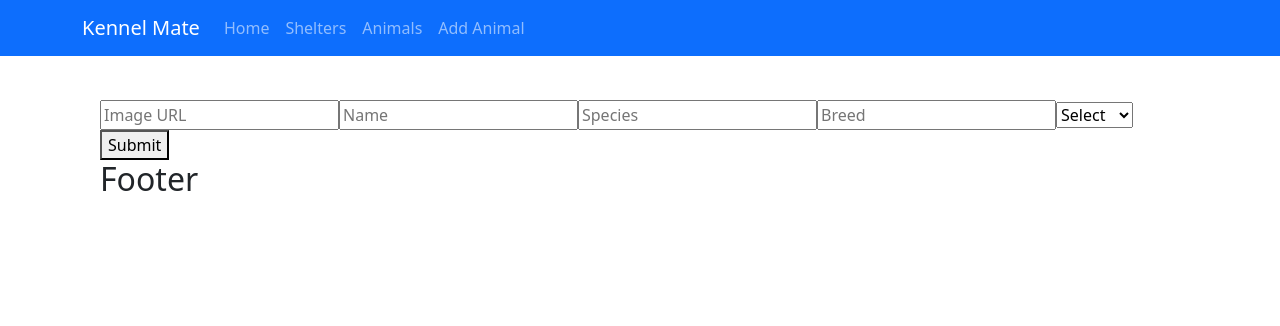
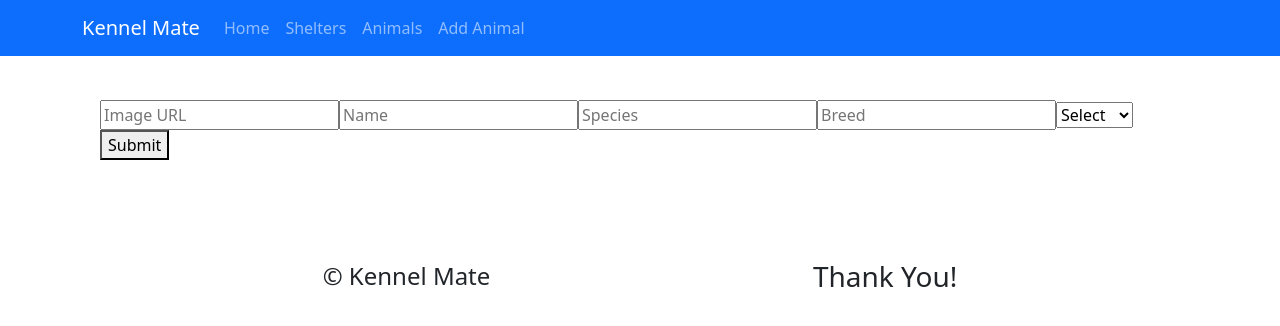
Before and after one commit to Jdoud1993/Phase-3-Kennel-Mate-Front-End, a React (Create React App) app: page /Form in a window 1280 px wide. Shown: the top 326 px of the page. Built offline with nearby package versions, Linux system fonts and the light colour scheme; no server answers.

Commit message:
Adjusted Footer and added Copyright and TY

```diff
--- a/src/Components/App.js
+++ b/src/Components/App.js
@@ -5,6 +5,7 @@ import Home from "./Home";
 import Shelters from "./Shelters";
 import Animals from "./Animals";
 import Form from "./Form";
+import Footer from "./Footer"
 
 
 
@@ -53,9 +54,9 @@ function handleAddAnimal(newAnimal) {
             <Form onAddAnimal={handleAddAnimal}/>
           </Route>
         </Switch>
-        <div id="footer">
-          <h2>Footer</h2>
-        </div>
+      </div>
+      <div>
+        <Footer/>
       </div>
     </div>
   );
--- /dev/null
+++ b/src/Components/Footer.js
@@ -0,0 +1,12 @@
+import React from "react";
+
+function Footer() {
+    return(
+        <div id="footer">
+            <h4 className="footer">&copy; Kennel Mate</h4>
+            <h3 className="footer">Thank You!</h3>
+      </div>
+    )
+}
+
+export default Footer
--- a/src/index.css
+++ b/src/index.css
@@ -1,3 +1,9 @@
 #body {
     margin: 100px;
 }
+
+#footer {
+    display: flex;
+    justify-content: space-evenly;
+    align-items: center;
+}
```
